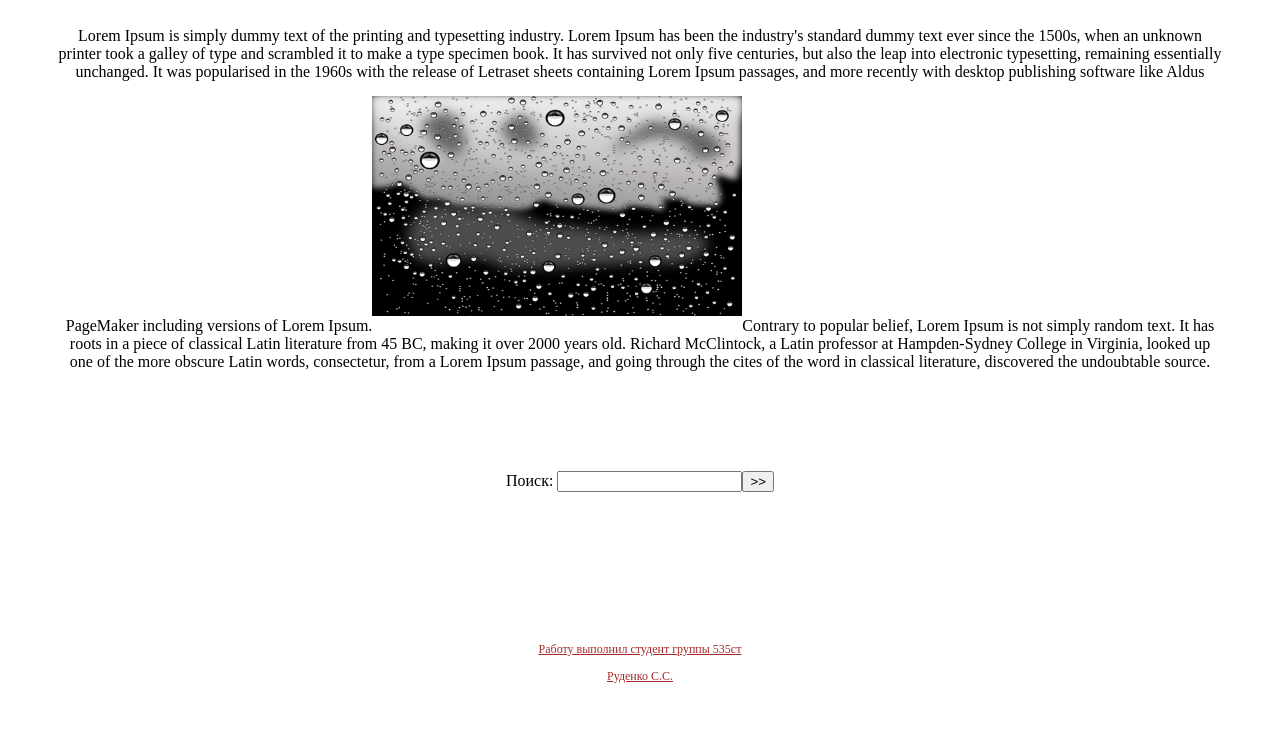
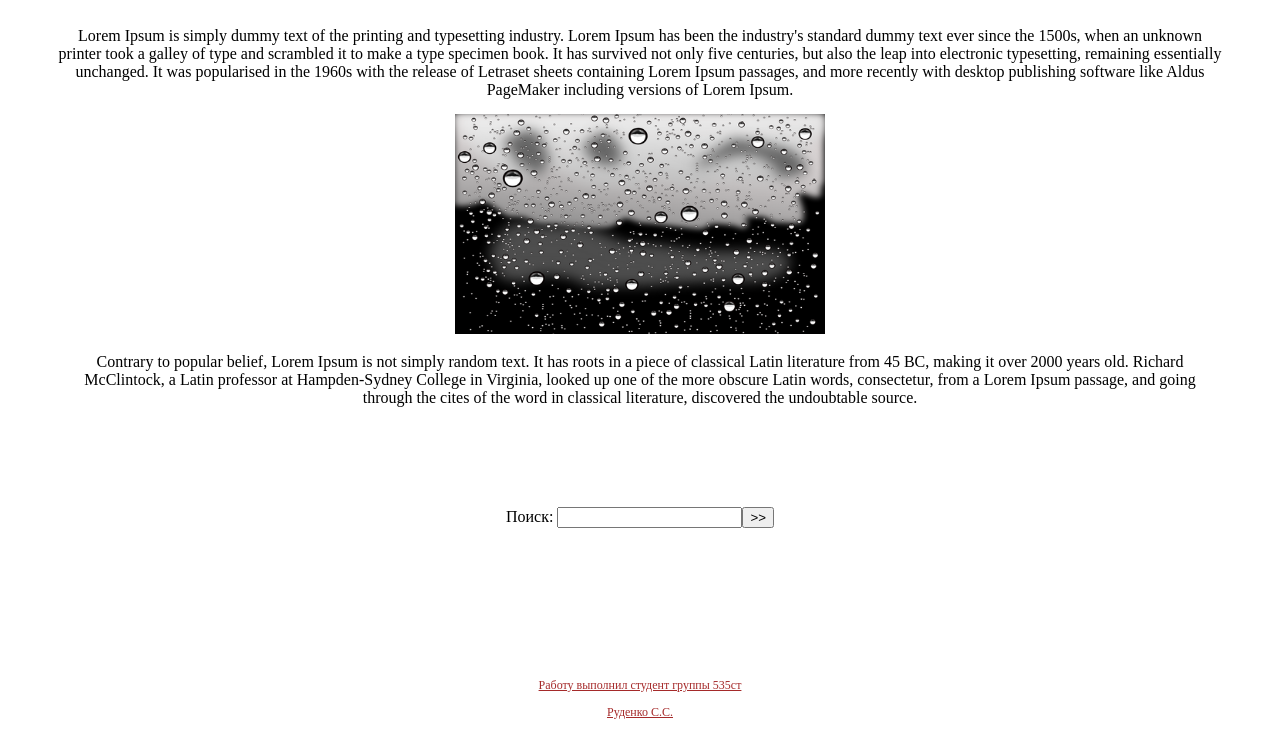
Before and after one commit to Wenqer/Web_Programming, a plain HTML site: page Labs_Sources/Lab_1/Lab_1.html in a window 1280 px wide. Shown: the part 93-825 px from the top of the page. Before the commit the page ends 800 px from the top, so only its background shows below. Drawn offline with Linux system fonts and the light colour scheme.

Commit message:
Image fix
Fix Image orientation

```diff
--- a/Labs_Sources/Lab_1/Lab_1.html
+++ b/Labs_Sources/Lab_1/Lab_1.html
@@ -8,6 +8,7 @@
 	.mainimg {
 		float: center;
 		margin: 15px 0 15px 0;
+		vertical-align: center;
 	}
 </style>
 	<link rel="stylesheet" type="text/css" href="lab1_style.css" />
@@ -22,7 +23,9 @@
 
 	<div id="MainBody">
 		<div class="imageArea">
-			<p class="imageText">Lorem Ipsum is simply dummy text of the printing and typesetting industry. Lorem Ipsum has been the industry's standard dummy text ever since the 1500s, when an unknown printer took a galley of type and scrambled it to make a type specimen book. It has survived not only five centuries, but also the leap into electronic typesetting, remaining essentially unchanged. It was popularised in the 1960s with the release of Letraset sheets containing Lorem Ipsum passages, and more recently with desktop publishing software like Aldus PageMaker including versions of Lorem Ipsum.<img src="testImage.png" alt="Test image for lab1" height="220" width="370" class="mainimg"/>Contrary to popular belief, Lorem Ipsum is not simply random text. It has roots in a piece of classical Latin literature from 45 BC, making it over 2000 years old. Richard McClintock, a Latin professor at Hampden-Sydney College in Virginia, looked up one of the more obscure Latin words, consectetur, from a Lorem Ipsum passage, and going through the cites of the word in classical literature, discovered the undoubtable source.</p>
+			<p class="imageText">Lorem Ipsum is simply dummy text of the printing and typesetting industry. Lorem Ipsum has been the industry's standard dummy text ever since the 1500s, when an unknown printer took a galley of type and scrambled it to make a type specimen book. It has survived not only five centuries, but also the leap into electronic typesetting, remaining essentially unchanged. It was popularised in the 1960s with the release of Letraset sheets containing Lorem Ipsum passages, and more recently with desktop publishing software like Aldus PageMaker including versions of Lorem Ipsum.</p>
+			<img src="testImage.png" alt="Test image for lab1" height="220" width="370" class="mainimg"/>
+			<p class="imageText">Contrary to popular belief, Lorem Ipsum is not simply random text. It has roots in a piece of classical Latin literature from 45 BC, making it over 2000 years old. Richard McClintock, a Latin professor at Hampden-Sydney College in Virginia, looked up one of the more obscure Latin words, consectetur, from a Lorem Ipsum passage, and going through the cites of the word in classical literature, discovered the undoubtable source.</p>
 		</div>
 
 		<div class="searchArea">
```
